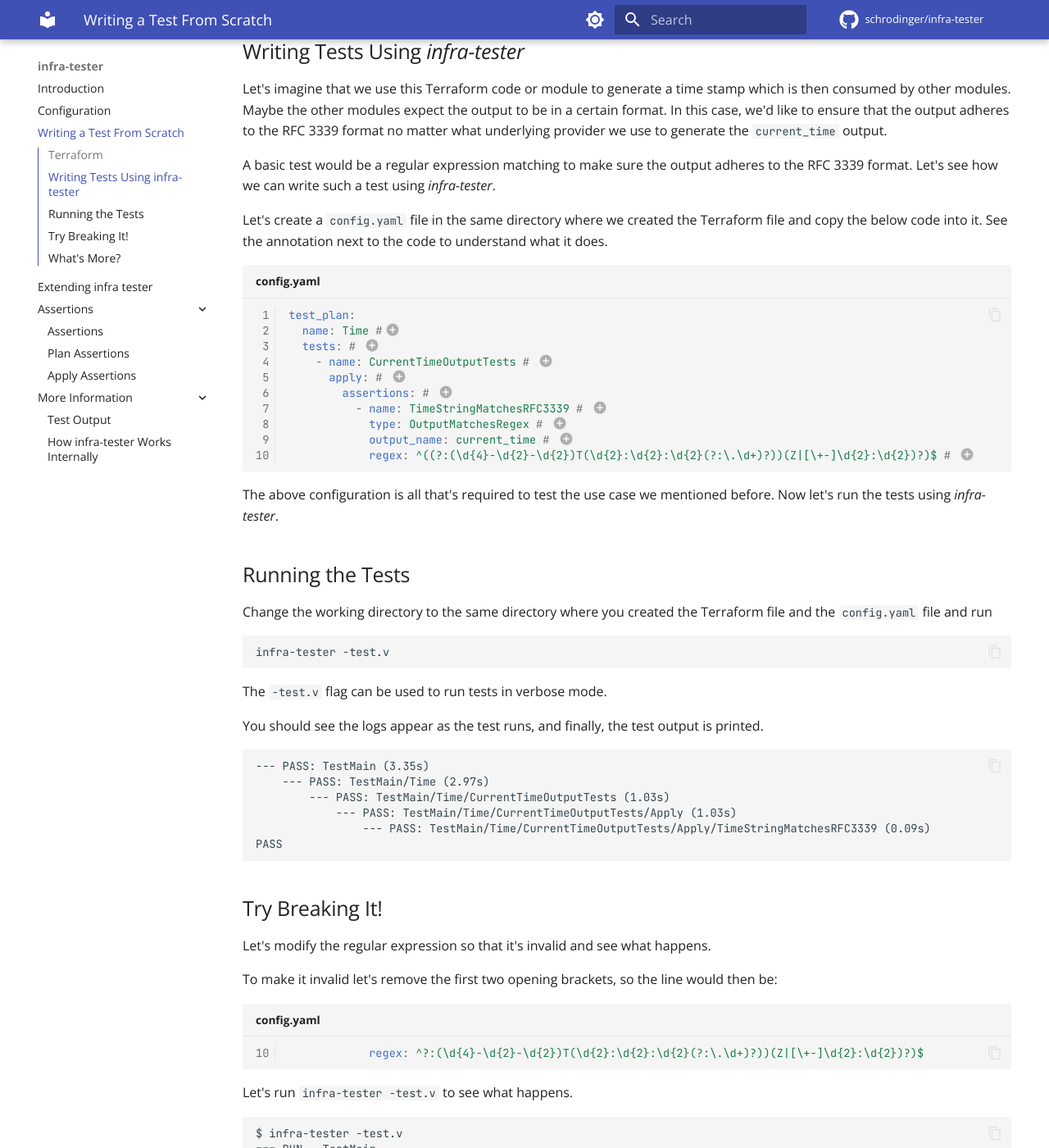
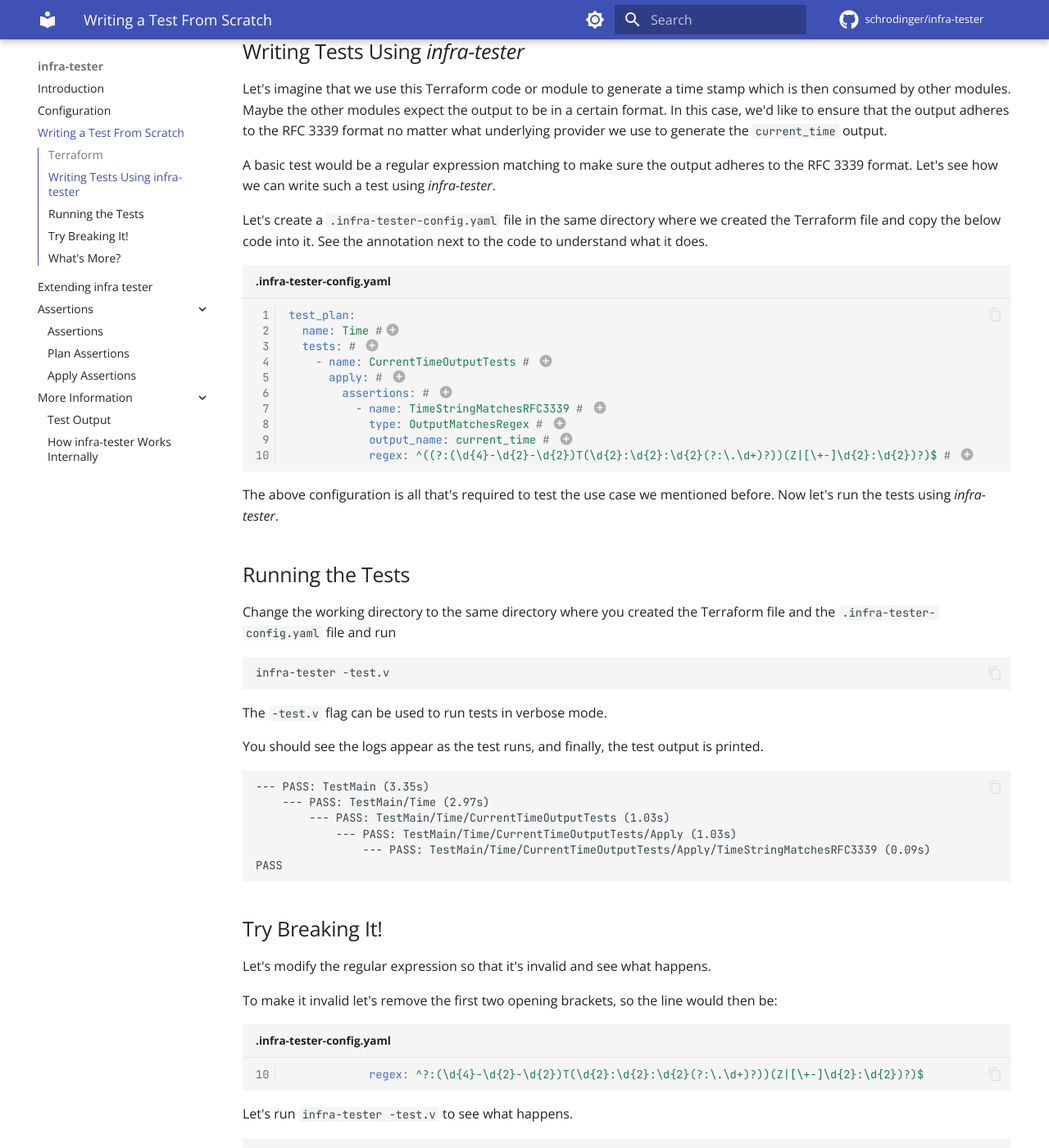
Before and after one commit to schrodinger/infra-tester, an MkDocs documentation site: the page built from docs/docs/writing_tests.md, in a window 1280 px wide and 1400 px high, scrolled down 1152 px. Shown: the whole window at 82% size. Built offline with MkDocs 1.6.1 and Material for MkDocs 9.7.7, drawn with Linux system fonts in a browser that asks for light colours; comment, search, counter and statistics services are not loaded; some of the changed text lies outside the part shown.

Commit message:
Renamed infra-tester config file (#20)
Use a hidden file is less confusing as it doesn't clutter
the source directories. Tools like pre-commit and other
test tools follow the same approach. Also use the name
"infra-tester" in the file name which clearly connects the
configuration to the tool.

````diff
--- a/docs/docs/writing_tests.md
+++ b/docs/docs/writing_tests.md
@@ -61,11 +61,11 @@ A basic test would be a regular expression matching to make sure the output
 adheres to the RFC 3339 format. Let's see how we can write such a test using
 *infra-tester*.
 
-Let's create a `config.yaml` file in the same directory where we created the
+Let's create a `.infra-tester-config.yaml` file in the same directory where we created the
 Terraform file and copy the below code into it. See the annotation next
 to the code to understand what it does.
 
-```yaml title="config.yaml" linenums="1"
+```yaml title=".infra-tester-config.yaml" linenums="1"
 test_plan:
   name: Time #(1)
   tests: # (2)
@@ -102,7 +102,7 @@ The above configuration is all that's required to test the use case we mentioned
 ## Running the Tests
 
 Change the working directory to the same directory where you created the Terraform
-file and the `config.yaml` file and run
+file and the `.infra-tester-config.yaml` file and run
 
 ```shell
 infra-tester -test.v
@@ -129,7 +129,7 @@ Let's modify the regular expression so that it's invalid and see what happens.
 To make it invalid let's remove the first two opening brackets, so the
 line would then be:
 
-```yaml title="config.yaml" linenums="10"
+```yaml title=".infra-tester-config.yaml" linenums="10"
             regex: ^?:(\d{4}-\d{2}-\d{2})T(\d{2}:\d{2}:\d{2}(?:\.\d+)?))(Z|[\+-]\d{2}:\d{2})?)$
 
 ```
@@ -153,7 +153,7 @@ easy-to-catch issues. This leads to a better developer experience.
 Let us now try to pass it a valid regular expression but one that doesn't
 adhere to RFC 3339. Let's modify the line to the following:
 
-```yaml title="config.yaml" linenums="10"
+```yaml title=".infra-tester-config.yaml" linenums="10"
             regex: ^((?:T(\d{2}:\d{2}:\d{2}(?:\.\d+)?))(Z|[\+-]\d{2}:\d{2})?)$
 ```
 
````
Also changed, not shown: docs/docs/configuration.md (+1 -1 lines), docs/docs/extending_infra_tester.md (+2 -2 lines), 3 other files.
